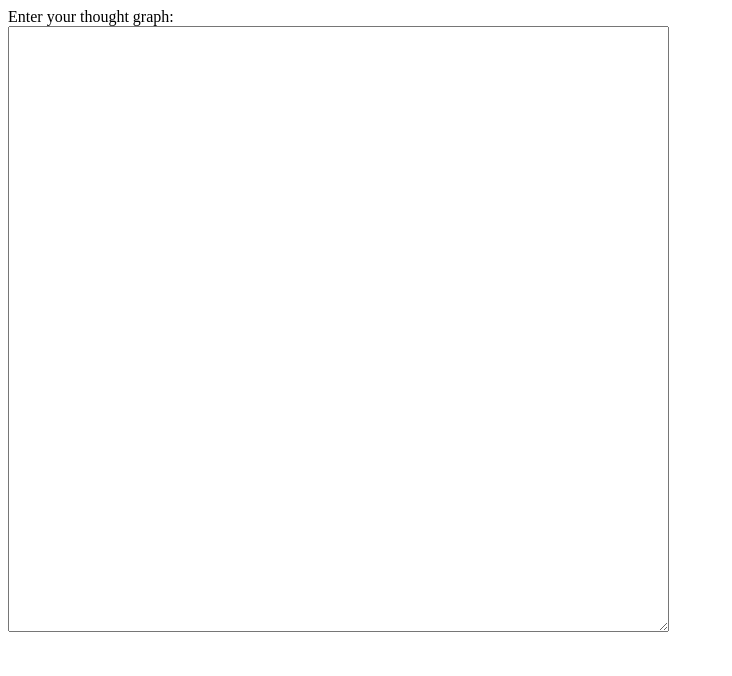
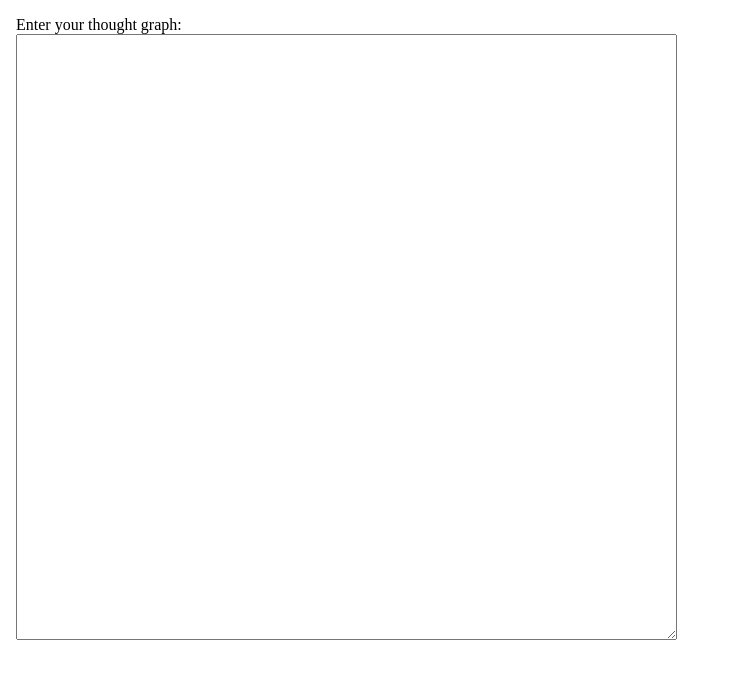
Before and after one commit to randomairborne/lagraph, a website: page index.html in a window 1280 px wide. Shown: the whole page, without its empty margins (0-732 px from the left). Drawn offline with Linux system fonts and the light colour scheme.

Commit message:
Fancy layout

```diff
--- a/index.html
+++ b/index.html
@@ -3,13 +3,36 @@
   <head>
     <meta charset="utf-8" />
     <title>LA Thoughtgraph</title>
+    <style>
+      body,
+      html {
+        display: flex;
+        height: 100%;
+        margin: 0;
+        padding: 0;
+      }
+
+      #svg-p {
+        max-height: 100%;
+      }
+
+      svg {
+        width: 100%;
+        height: 90%;
+      }
+
+      div {
+        padding: 1rem;
+      }
+    </style>
   </head>
 
   <body>
-    <label for="ta-x">Enter your thought graph:</label>
-    <br />
-    <textarea id="ta-x" rows="40" cols="80"></textarea>
-    <br />
+    <div>
+      <label for="ta-x">Enter your thought graph:</label>
+      <br />
+      <textarea id="ta-x" rows="40" cols="80"></textarea>
+    </div>
     <div id="svg-p"></div>
     <script src="index.js"></script>
   </body>
```
